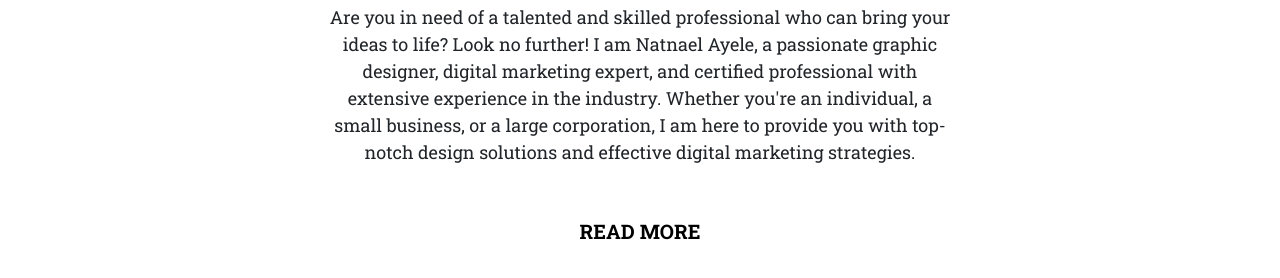
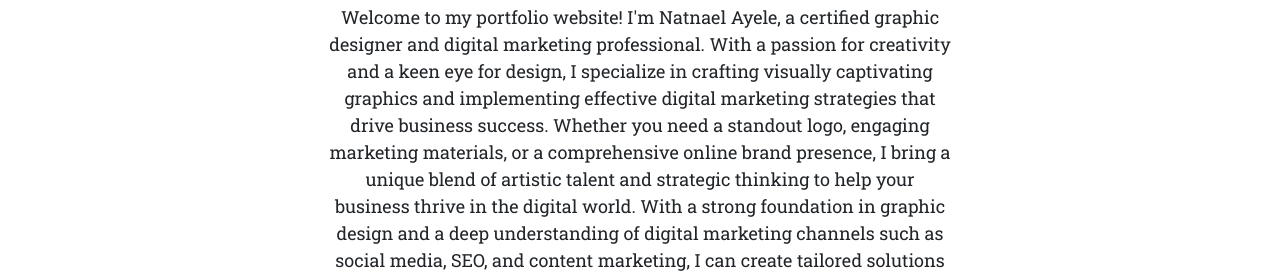
Before and after one commit to jesnaty/jesnaty.github.io, a plain HTML site: page index.html in a window 1280 px wide. Shown: the part 672-950 px from the top of the page. Drawn offline with nearby package versions, Linux system fonts and the light colour scheme.

Commit message:
Update index.html

```diff
--- a/index.html
+++ b/index.html
@@ -71,8 +71,7 @@
                          <span class="fw-bold ">Digital Marketer </span>
                     </div>
                     <div class="paragraph mx-auto mt-2">
-                       Are you in need of a talented and skilled professional who can bring your ideas to life? Look no further! I am Natnael Ayele, a passionate graphic designer, digital marketing expert, and certified professional with extensive experience in the industry. Whether you're an individual, a small business, or a large corporation, I am here to provide you with top-notch design solutions and effective digital marketing strategies.
-                    </div>
+Welcome to my portfolio website! I'm Natnael Ayele, a certified graphic designer and digital marketing professional. With a passion for creativity and a keen eye for design, I specialize in crafting visually captivating graphics and implementing effective digital marketing strategies that drive business success. Whether you need a standout logo, engaging marketing materials, or a comprehensive online brand presence, I bring a unique blend of artistic talent and strategic thinking to help your business thrive in the digital world. With a strong foundation in graphic design and a deep understanding of digital marketing channels such as social media, SEO, and content marketing, I can create tailored solutions that resonate with your target audience and generate tangible results. I invite you to explore my portfolio and see the exceptional work I've produced for clients across diverse industries. Contact me today to discuss how I can elevate your brand with my expertise in graphic design and digital marketing. Together, we can create a powerful online presence that leaves a lasting impression.                    </div>
                     <a type="button" class="section-2-button fw-bold">Read More</a>
                 </div>
             </div>
```
